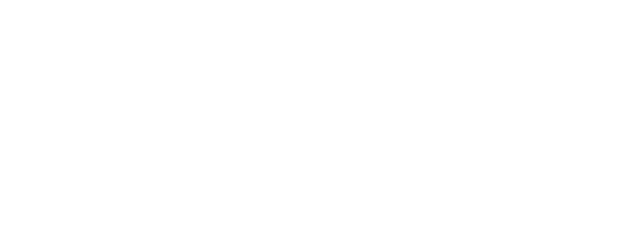
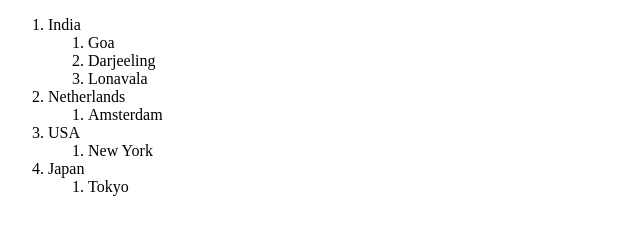
Before and after one commit to acciojob/holiday-list-react-Abhisheklikho, a website: page src/index.html in a window 1280 px wide. Shown: the whole page, without its empty margins (0-640 px from the left). Drawn offline with Linux system fonts and the light colour scheme.

Commit message:
solution

```diff
--- a/src/index.html
+++ b/src/index.html
@@ -8,5 +8,17 @@
 </head>
 <body>
 <div id="root">
+<ol>
+    <li id="location1">India<ol>
+        <li id="Goalocation1">Goa</li>
+        <li id="Darjeelinglocation1">Darjeeling</li>
+        <li id="Lonavalalocation1">Lonavala</li>
+    </ol></li>
+    <li id="location2">Netherlands <ol><li id="Amsterdamlocation2">Amsterdam</li></ol></li>
+    <li id="location3">USA<ol><li id="NewYorklocation3">New York</li></ol></li>
+    <li id="location4">Japan<ol><li id="Tokyolocation4">Tokyo</li></ol></li>
+</ol>
 </div>
+<script src="App.js"></script>
+</body>
 </html>
```
Also changed, not shown: App.js (added).
